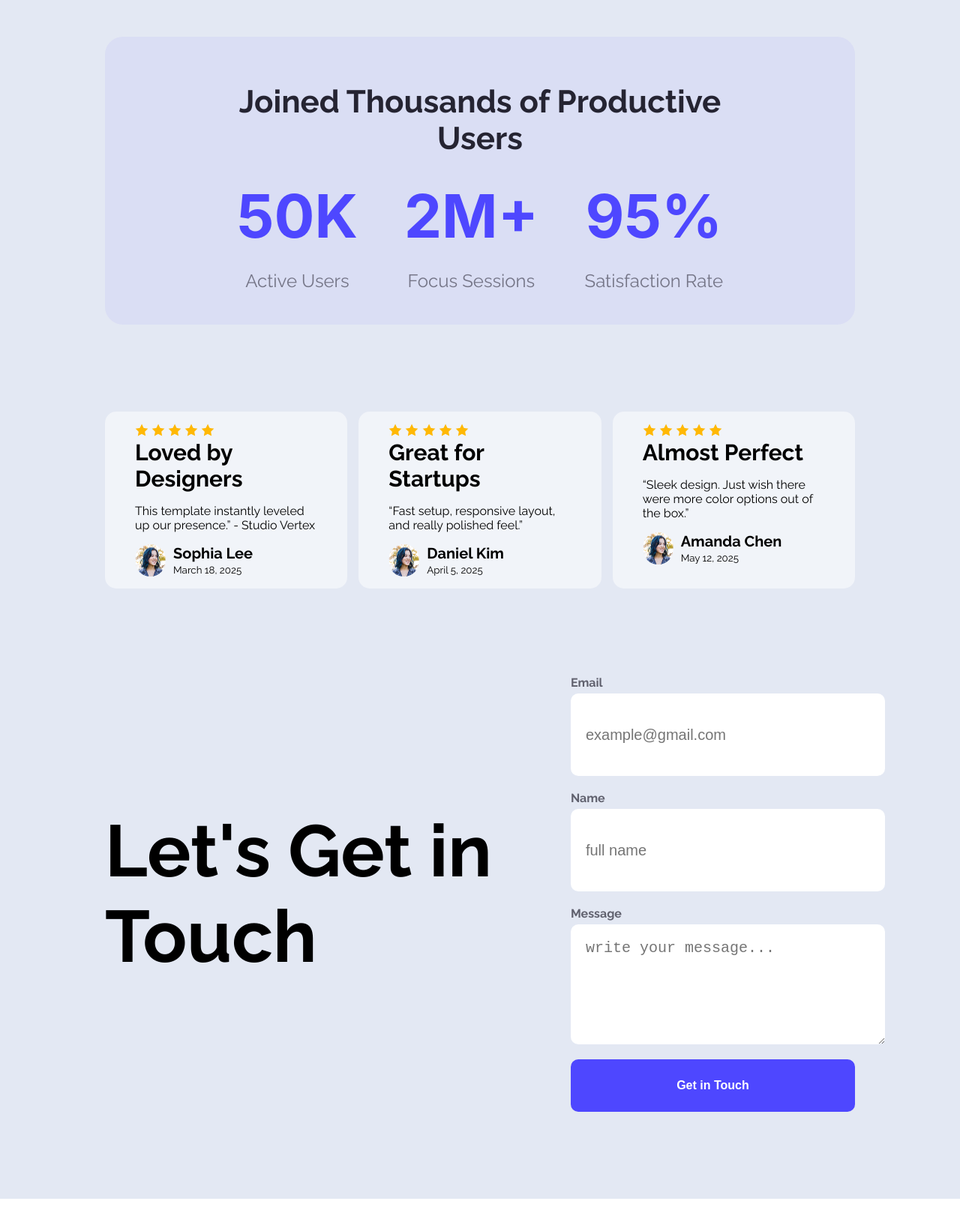
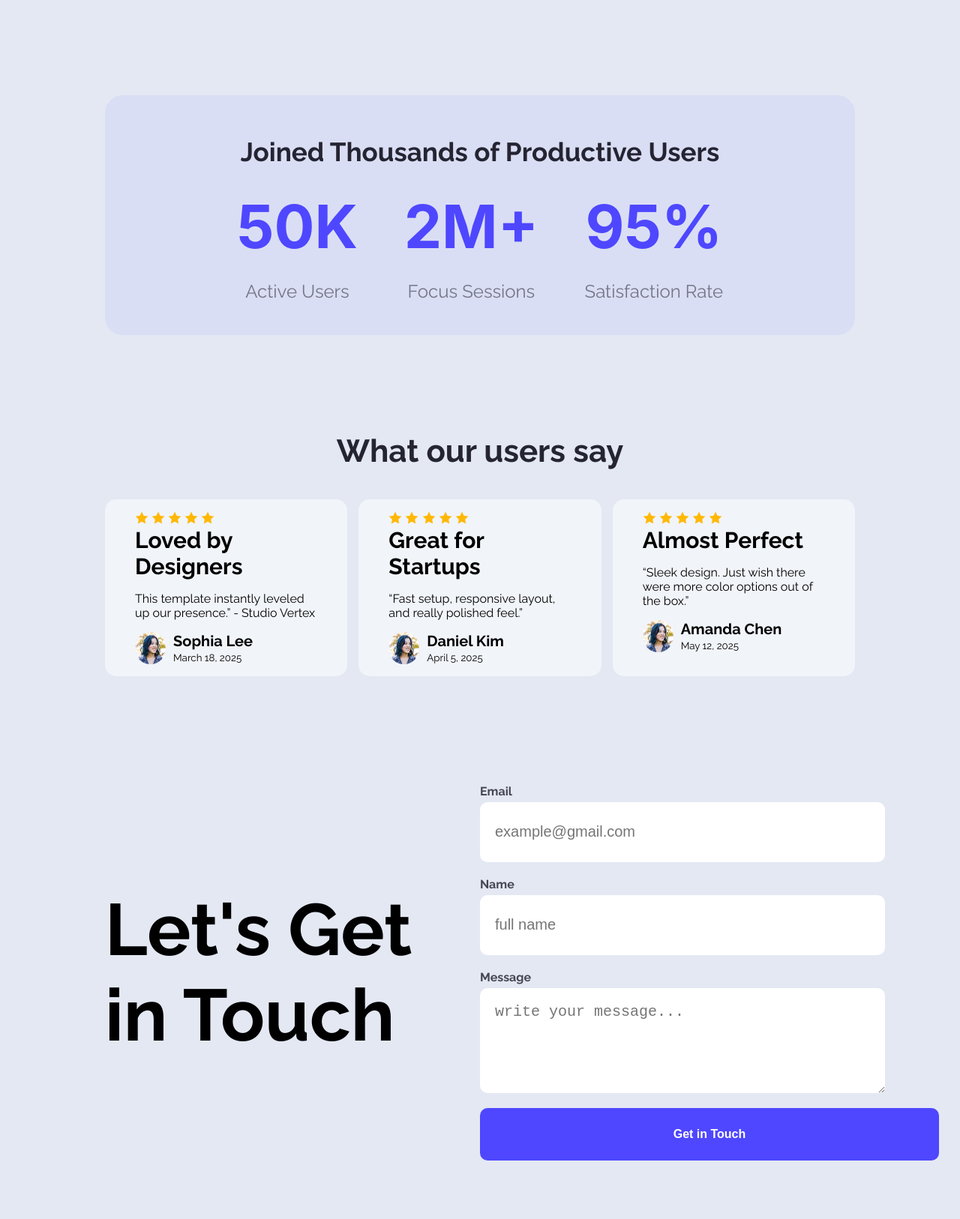
Before and after one commit to RidoyHossain-01/Assignment-1, a plain HTML site: page index.html in a window 1280 px wide. Shown: the part 1171-2797 px from the top of the page at 75% size. Drawn offline with Linux system fonts and the light colour scheme.

Commit message:
website final update

```diff
--- a/index.html
+++ b/index.html
@@ -34,7 +34,7 @@
 
          <!-- Users section -->
           <section class="users">
-               <h3 class="section-title">Joined Thousands of Productive Users</h3>
+               <h3 class="section-title joined">Joined Thousands of Productive Users</h3>
                <div class="counts">
                     <!-- .calculation*3>h2.numbers+p.section-description -->
                     <!-- incase I forgot how I did it -->
@@ -54,7 +54,10 @@
           </section>
 
           <!-- review section  -->
-           <section class="reviews">
+           <section class="user-reviews">
+               <h2 class="section-title">What our users say</h2>
+                <div class="reviews">
+
                     <!-- .review*3>figure>img*5+h4+p+.user-name>img+.name>h6+p -->
                     <div class="review">
                          <figure>
@@ -110,6 +113,7 @@
                               </div>
                          </figure>
                     </div>
+                </div>
            </section>
 
           <!-- Get in Touch (contact) section -->
@@ -136,10 +140,10 @@
           Ready to elevate your online presence? Contact us today to discuss your project and discover how we can bring your vision to life.
         </p>
         <ul class="footer-nav">
-          <li><a href="">Home</a></li>
-          <li><a href="">About</a></li>
-          <li><a href="">How it Works</a></li>
-          <li><a href="">Services</a></li>
+          <li><a href="https://www.wikipedia.org/" target="_blank">Home</a></li>
+          <li><a href="https://dictionary.cambridge.org/dictionary/english/about" target="_blank">About</a></li>
+          <li><a href="https://www.howitworksdaily.com/" target="_blank">How it Works</a></li>
+          <li><a href="https://bsl.gov.bd/" target="_blank">Services</a></li>
         </ul>
 
      </footer>
--- a/style.css
+++ b/style.css
@@ -9,7 +9,7 @@ body{
 
 }
 section{
-     margin: 116px 0;
+     margin: 130px 0;
 }
 
 
@@ -48,7 +48,7 @@ section{
 
 /* Header style starts here */
 header{
-     padding: 50px 150px 150px ;
+     padding: 50px 150px 200px ;
      background-image:url(Assets/Hero-bg.png);
 }
 .navbar{
@@ -86,7 +86,8 @@ main{
 /* action section starts here */
 .action{
      display: flex;
-     gap:220px
+     gap:220px;
+     align-items: center;
 }
 .action img{
      border-radius: 40px;
@@ -106,6 +107,9 @@ main{
      margin-bottom:0px;
 
 }
+.joined{
+     font-size: 35px;
+}
 .counts{
      display: flex;
      justify-content: space-around;
@@ -124,6 +128,10 @@ main{
 
 
 /* review section starts here */
+.user-reviews h2{
+     text-align: center;
+     margin-bottom: 40px;
+}
 .reviews{
      display: flex;
      justify-content: space-evenly;
@@ -162,6 +170,7 @@ main{
 .touch{
      display: flex;
      align-items: center;
+     gap: 50px;
 
 
 }
@@ -172,11 +181,11 @@ main{
 }
 .touch label{
      font-weight: bold;
-     color: #252432b0;
+     color: #252432d3;
 }
 
 .touch input[type="text"], [type="email"]{
-     height: 70px;
+     height: 40px;
      display: block;
      width: 100%;
      border-radius: 10px;
@@ -190,7 +199,7 @@ main{
 }
 .touch  textarea{
 
-     height: 120px;
+     height: 100px;
      display: block;
      width: 100%;
      border-radius: 10px;
@@ -206,7 +215,7 @@ main{
 .contact button{
 
      height:70px;
-     width: 100%;
+     width: 612px;
 }
 
 /* Get in Touch (contact) section style ends here */
@@ -236,6 +245,7 @@ footer h1{
 footer p{
      width: 60%;
      margin: auto;
+     margin-bottom: 30px;
 }
 footer li{
      list-style: none;
```
Lines whose indentation alone changed are shown as unchanged.
